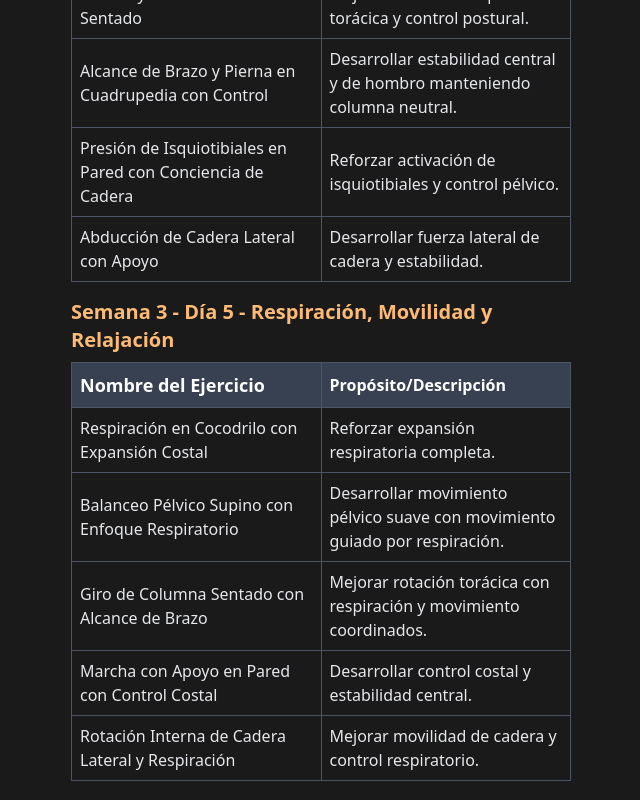
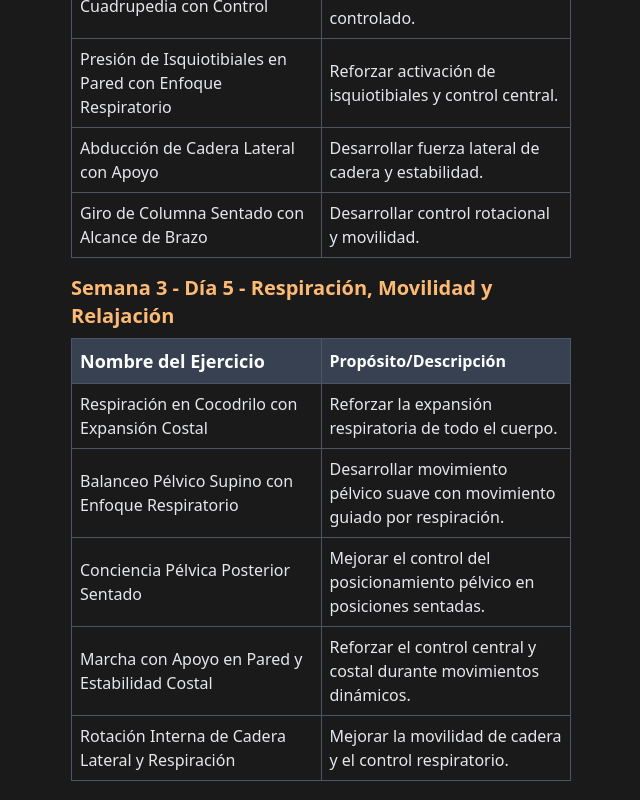
Before and after one commit to computermancer/LBHP, a Next.js app: page /espanol/contenido in a window 1280 px wide. Shown: the part 7460-8260 px from the top of the page, without its empty margins (319-959 px from the left). Built offline with nearby package versions, Linux system fonts and the light colour scheme.

Commit message:
Add Spanish translation for Week 3 Day 4 exercises

```diff
--- a/pages/espanol/contenido.js
+++ b/pages/espanol/contenido.js
@@ -497,24 +497,24 @@ export default function Contenido() {
                 </thead>
                 <tbody>
                   <tr className="hover:bg-gray-800">
-                    <td className="border border-gray-600 p-2 text-base">Desplazamientos de Cadera Supino con Control Costal</td>
-                    <td className="border border-gray-600 p-2 text-base">Desarrollar control de desplazamientos pélvicos manteniendo estabilidad costal.</td>
-                  </tr>
-                  <tr className="hover:bg-gray-800">
-                    <td className="border border-gray-600 p-2 text-base">Flexión y Extensión Torácica Sentado</td>
-                    <td className="border border-gray-600 p-2 text-base">Mejorar movilidad espinal torácica y control postural.</td>
+                    <td className="border border-gray-600 p-2 text-base">Desplazamientos de Cadera Supino con Conciencia Costal</td>
+                    <td className="border border-gray-600 p-2 text-base">Desarrollar movilidad lateral de cadera manteniendo estabilidad costal.</td>
                   </tr>
                   <tr className="hover:bg-gray-800">
                     <td className="border border-gray-600 p-2 text-base">Alcance de Brazo y Pierna en Cuadrupedia con Control</td>
-                    <td className="border border-gray-600 p-2 text-base">Desarrollar estabilidad central y de hombro manteniendo columna neutral.</td>
+                    <td className="border border-gray-600 p-2 text-base">Mejorar equilibrio y estabilidad con movimiento controlado.</td>
                   </tr>
                   <tr className="hover:bg-gray-800">
-                    <td className="border border-gray-600 p-2 text-base">Presión de Isquiotibiales en Pared con Conciencia de Cadera</td>
-                    <td className="border border-gray-600 p-2 text-base">Reforzar activación de isquiotibiales y control pélvico.</td>
+                    <td className="border border-gray-600 p-2 text-base">Presión de Isquiotibiales en Pared con Enfoque Respiratorio</td>
+                    <td className="border border-gray-600 p-2 text-base">Reforzar activación de isquiotibiales y control central.</td>
                   </tr>
                   <tr className="hover:bg-gray-800">
                     <td className="border border-gray-600 p-2 text-base">Abducción de Cadera Lateral con Apoyo</td>
                     <td className="border border-gray-600 p-2 text-base">Desarrollar fuerza lateral de cadera y estabilidad.</td>
+                  </tr>
+                  <tr className="hover:bg-gray-800">
+                    <td className="border border-gray-600 p-2 text-base">Giro de Columna Sentado con Alcance de Brazo</td>
+                    <td className="border border-gray-600 p-2 text-base">Desarrollar control rotacional y movilidad.</td>
                   </tr>
                 </tbody>
               </table>
@@ -533,23 +533,23 @@ export default function Contenido() {
                 <tbody>
                   <tr className="hover:bg-gray-800">
                     <td className="border border-gray-600 p-2 text-base">Respiración en Cocodrilo con Expansión Costal</td>
-                    <td className="border border-gray-600 p-2 text-base">Reforzar expansión respiratoria completa.</td>
+                    <td className="border border-gray-600 p-2 text-base">Reforzar la expansión respiratoria de todo el cuerpo.</td>
                   </tr>
                   <tr className="hover:bg-gray-800">
                     <td className="border border-gray-600 p-2 text-base">Balanceo Pélvico Supino con Enfoque Respiratorio</td>
                     <td className="border border-gray-600 p-2 text-base">Desarrollar movimiento pélvico suave con movimiento guiado por respiración.</td>
                   </tr>
                   <tr className="hover:bg-gray-800">
-                    <td className="border border-gray-600 p-2 text-base">Giro de Columna Sentado con Alcance de Brazo</td>
-                    <td className="border border-gray-600 p-2 text-base">Mejorar rotación torácica con respiración y movimiento coordinados.</td>
+                    <td className="border border-gray-600 p-2 text-base">Conciencia Pélvica Posterior Sentado</td>
+                    <td className="border border-gray-600 p-2 text-base">Mejorar el control del posicionamiento pélvico en posiciones sentadas.</td>
                   </tr>
                   <tr className="hover:bg-gray-800">
-                    <td className="border border-gray-600 p-2 text-base">Marcha con Apoyo en Pared con Control Costal</td>
-                    <td className="border border-gray-600 p-2 text-base">Desarrollar control costal y estabilidad central.</td>
+                    <td className="border border-gray-600 p-2 text-base">Marcha con Apoyo en Pared y Estabilidad Costal</td>
+                    <td className="border border-gray-600 p-2 text-base">Reforzar el control central y costal durante movimientos dinámicos.</td>
                   </tr>
                   <tr className="hover:bg-gray-800">
                     <td className="border border-gray-600 p-2 text-base">Rotación Interna de Cadera Lateral y Respiración</td>
-                    <td className="border border-gray-600 p-2 text-base">Mejorar movilidad de cadera y control respiratorio.</td>
+                    <td className="border border-gray-600 p-2 text-base">Mejorar la movilidad de cadera y el control respiratorio.</td>
                   </tr>
                 </tbody>
               </table>
@@ -696,7 +696,7 @@ export default function Contenido() {
                   </tr>
                   <tr className="hover:bg-gray-800">
                     <td className="border border-gray-600 p-2 text-base">Giro de Columna Sentado con Alcance de Brazo</td>
-                    <td className="border border-gray-600 p-2 text-base">Desarrollar rotación torácica y control.</td>
+                    <td className="border border-gray-600 p-2 text-base">Desarrollar control rotacional y movilidad.</td>
                   </tr>
                 </tbody>
               </table>
@@ -704,7 +704,7 @@ export default function Contenido() {
 
             {/* Día 5 */}
             <div className="mb-4">
-              <h3 className="text-xl font-semibold mb-2 text-orange-300">Semana 4 - Día 5 - Movilidad, Respiración y Control</h3>
+              <h3 className="text-xl font-semibold mb-2 text-orange-300">Semana 4 - Día 5 - Respiración, Movilidad y Relajación</h3>
               <table className="w-full text-left border-collapse border border-gray-700 table-fixed">
                 <thead>
                   <tr className="bg-gray-700 text-white">
@@ -714,24 +714,24 @@ export default function Contenido() {
                 </thead>
                 <tbody>
                   <tr className="hover:bg-gray-800">
-                    <td className="border border-gray-600 p-2 text-base">Postura de Caballo con Control Costal (Mantener Más)</td>
-                    <td className="border border-gray-600 p-2 text-base">Reforzar resistencia isométrica del tren inferior.</td>
+                    <td className="border border-gray-600 p-2 text-base">Respiración en Cocodrilo con Expansión Costal</td>
+                    <td className="border border-gray-600 p-2 text-base">Reforzar la expansión respiratoria de todo el cuerpo.</td>
                   </tr>
                   <tr className="hover:bg-gray-800">
-                    <td className="border border-gray-600 p-2 text-base">Elevaciones de Talón con Control Costal y Pélvico</td>
-                    <td className="border border-gray-600 p-2 text-base">Fortalecer pantorrillas manteniendo alineación neutral.</td>
+                    <td className="border border-gray-600 p-2 text-base">Balanceo Pélvico Supino con Enfoque Respiratorio</td>
+                    <td className="border border-gray-600 p-2 text-base">Desarrollar movimiento pélvico suave con movimiento guiado por respiración.</td>
                   </tr>
                   <tr className="hover:bg-gray-800">
-                    <td className="border border-gray-600 p-2 text-base">Elevaciones de Tibia con Conciencia Respiratoria</td>
-                    <td className="border border-gray-600 p-2 text-base">Desarrollar fuerza tibial anterior y equilibrio.</td>
+                    <td className="border border-gray-600 p-2 text-base">Conciencia Pélvica Posterior Sentado</td>
+                    <td className="border border-gray-600 p-2 text-base">Mejorar el control del posicionamiento pélvico en posiciones sentadas.</td>
                   </tr>
                   <tr className="hover:bg-gray-800">
-                    <td className="border border-gray-600 p-2 text-base">Expansión Costal en Posición Hook con Marcha</td>
-                    <td className="border border-gray-600 p-2 text-base">Reforzar control central y respiratorio con marcha.</td>
+                    <td className="border border-gray-600 p-2 text-base">Marcha con Apoyo en Pared y Estabilidad Costal</td>
+                    <td className="border border-gray-600 p-2 text-base">Reforzar el control central y costal durante movimientos dinámicos.</td>
                   </tr>
                   <tr className="hover:bg-gray-800">
-                    <td className="border border-gray-600 p-2 text-base">Balanceo Pélvico Supino con Control Respiratorio</td>
-                    <td className="border border-gray-600 p-2 text-base">Mejorar movilidad pélvica y conciencia guiada por respiración.</td>
+                    <td className="border border-gray-600 p-2 text-base">Rotación Interna de Cadera Lateral y Respiración</td>
+                    <td className="border border-gray-600 p-2 text-base">Mejorar la movilidad de cadera y el control respiratorio.</td>
                   </tr>
                 </tbody>
               </table>
```
